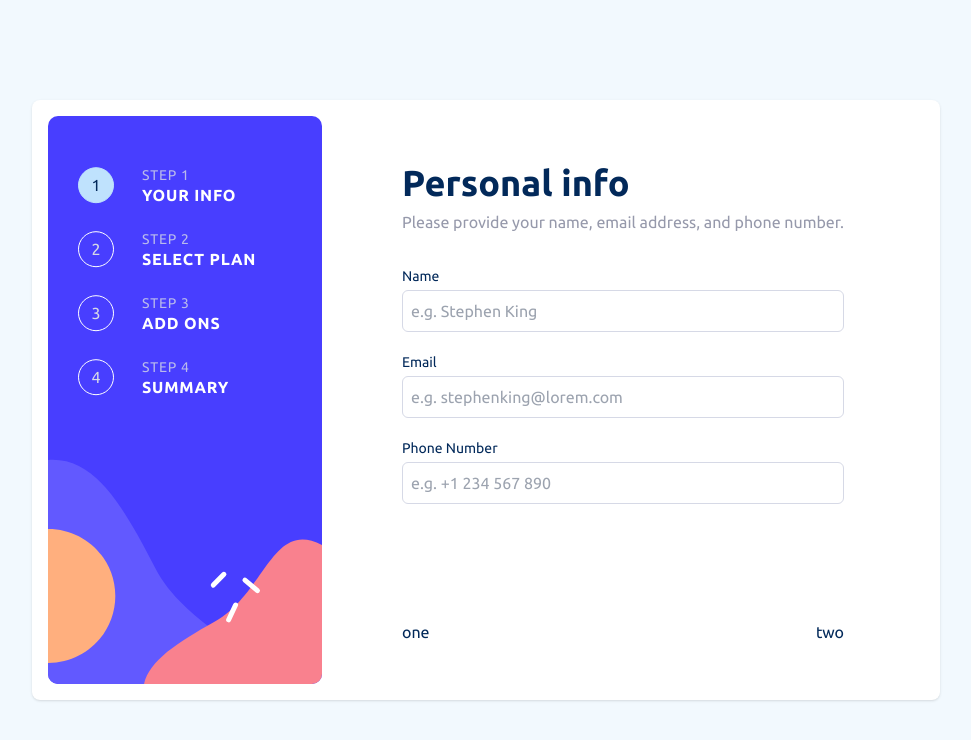
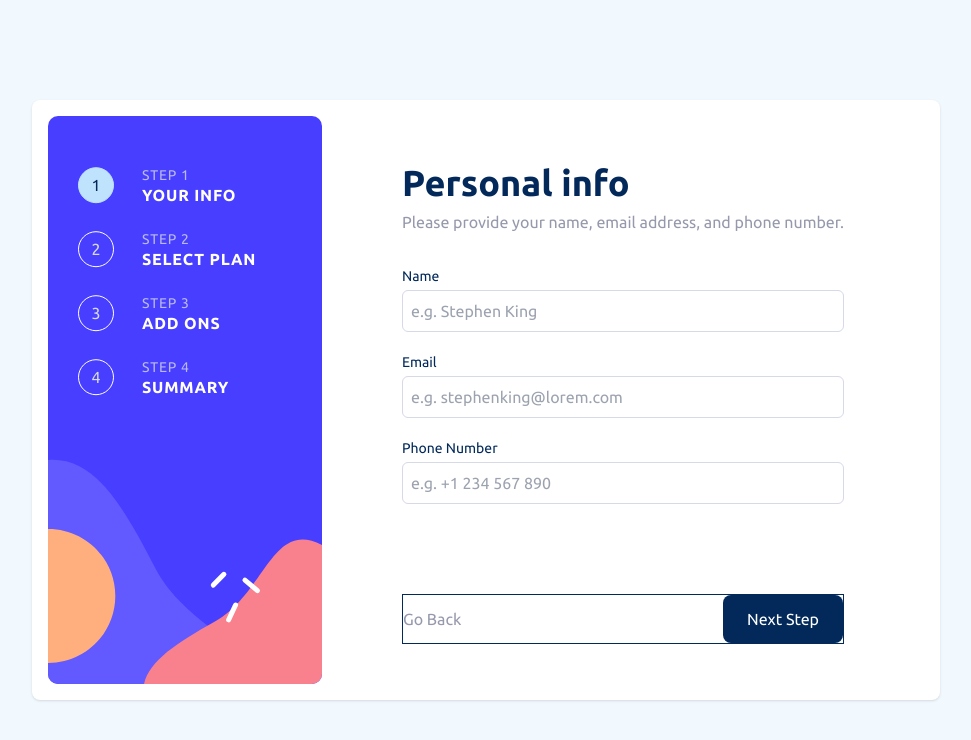
Before and after one commit to MooseCowBear/react-typescript-multi-part-form, a React (Vite) app: page / in a window 1280 px wide. Shown: the top 740 px of the page, without its empty margins (154-1125 px from the left). Built offline with nearby package versions, Linux system fonts and the light colour scheme.

Commit message:
add form buttons component

```diff
--- /dev/null
+++ b/src/components/FormButton.tsx
@@ -0,0 +1,18 @@
+type FormButtonProps = {
+  name: string;
+};
+
+const BUTTON_STYLES = (name: string) => {
+  switch(name) {
+    case "Go Back":
+      return "bg-transparent text-neutral-500";
+    case "Next Step":
+      return "bg-blue-400 text-neutral-100 px-6";
+    default:
+      return "bg-blue-300 text-neutral-100 px-6";
+  }
+}
+
+export function FormButton({ name }: FormButtonProps) {
+  return <button className={`text-md py-3 rounded-lg ${BUTTON_STYLES(name)}`}>{name}</button>;
+}
--- a/src/layout/Form.tsx
+++ b/src/layout/Form.tsx
@@ -1,3 +1,4 @@
+import { FormButton } from "../components/FormButton";
 import { FormContent } from "../components/FormContent";
 import { FormHeader } from "../components/FormHeader";
 
@@ -24,6 +25,10 @@ const FORM_HEADERS = [
   },
 ];
 
+// TODO: need to add another break point bc super small screens are pushing the form up too far
+
+// TODO: make buttons displayed be dependent on step
+
 export function Form({ step }: FormProps) {
   return (
     <div className="absolute w-11/12 top-0 left-1/2 translate-x-[-50%] translate-y-[-18%] rounded-xl py-5 px-5 md:left-0 md:translate-x-[0%] md:translate-y-[0%] md:py-10 md:px-20 md:relative bg-neutral-100 md:flex md:flex-col md:justify-between md:h-full md:w-auto md-bg-transparent">
@@ -34,9 +39,9 @@ export function Form({ step }: FormProps) {
         />
         <FormContent />
       </div>
-      <div className="hidden md:flex md:justify-between">
-        <button>one</button>
-        <button>two</button>
+      <div className="hidden md:flex md:justify-between border">
+        <FormButton name="Go Back" />
+        <FormButton name="Next Step" />
       </div>
     </div>
   );
```
